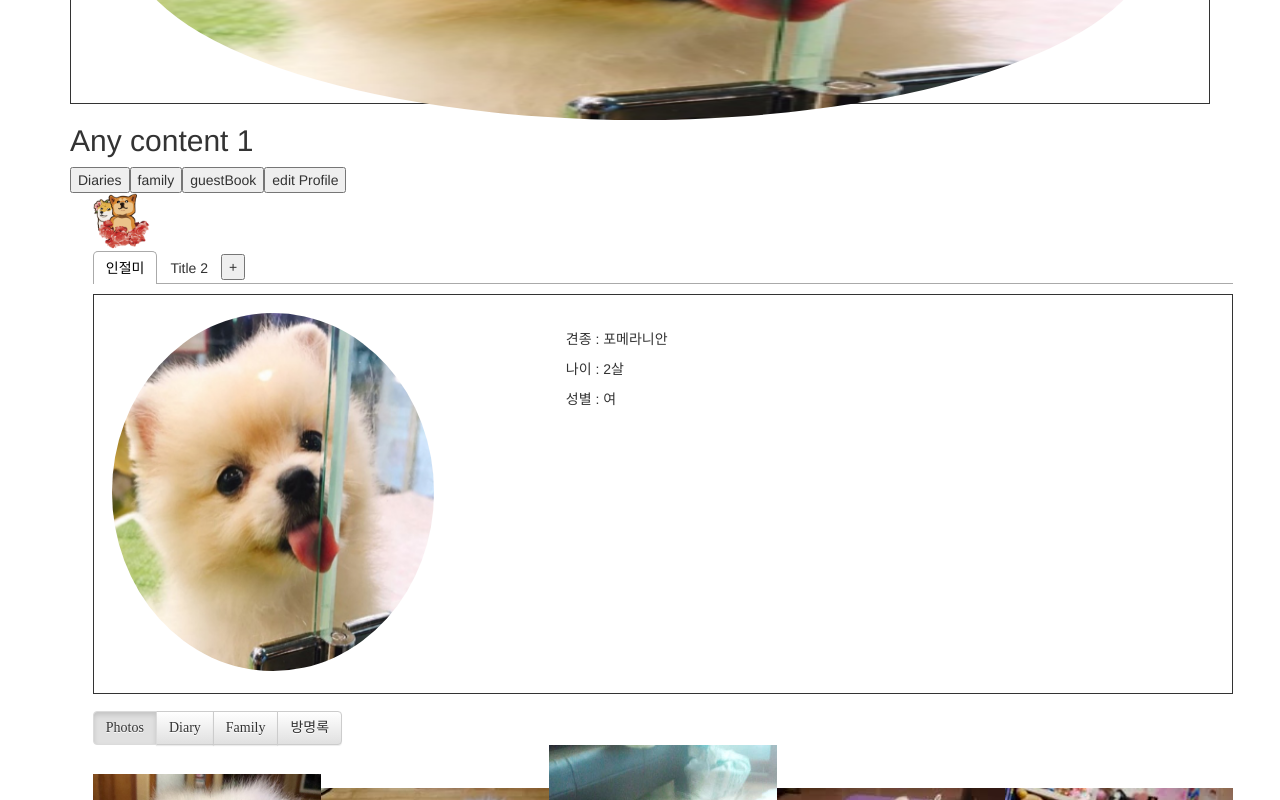
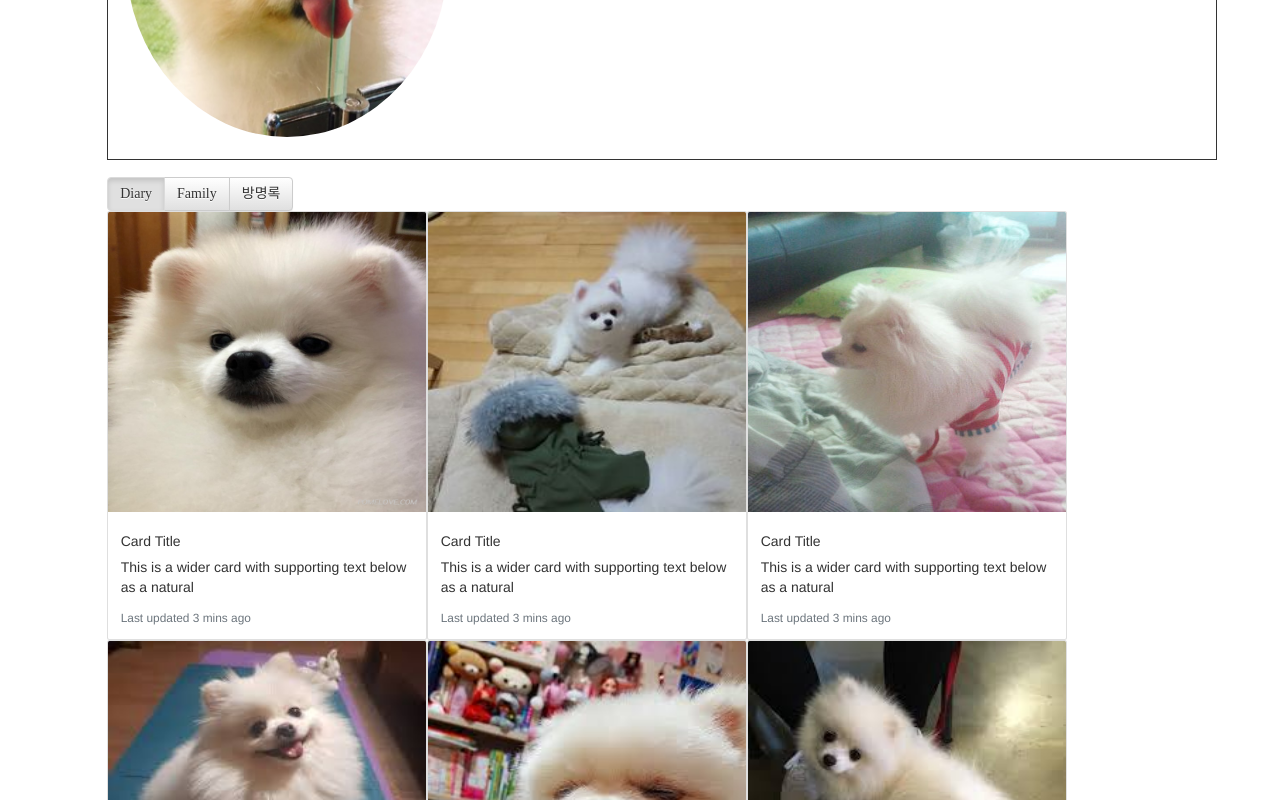
Before and after one commit to YangChoDa/Getting, a React (Create React App) app in the folder getting/: page /person in a window 1280 px wide. Shown: the part 340-1140 px from the top of the page. Built offline with nearby package versions, Linux system fonts and the light colour scheme.

Commit message:
다이어리 컴퍼넌트 완성

```diff
--- a/getting/package.json
+++ b/getting/package.json
@@ -3,13 +3,15 @@
   "version": "0.1.0",
   "private": true,
   "dependencies": {
+    "bootstrap": "^4.1.3",
     "classnames": "^2.2.6",
     "react": "^16.6.3",
     "react-bootstrap": "^0.32.4",
     "react-dom": "^16.6.3",
     "react-fontawesome": "^1.6.1",
     "react-scripts": "2.1.1",
-    "react-tabs": "^2.3.0"
+    "react-tabs": "^2.3.0",
+    "reactstrap": "^6.5.0"
   },
   "scripts": {
     "start": "react-scripts start",
--- a/getting/src/components/App.js
+++ b/getting/src/components/App.js
@@ -10,7 +10,7 @@ class App extends Component {
     render() {
       return (
         <div className="ui container">
-            <MyPage></MyPage>
+            {/* <MyPage></MyPage> */}
             {/* <Login></Login> */}
             <Person></Person>
         </div>
--- a/getting/src/components/personComponents/Menu.css
+++ b/getting/src/components/personComponents/Menu.css
@@ -1,4 +1,4 @@
-img{
-    width:20%;
-    height:30%;
+.cards{
+    width:40vh;
+    float:left;
 }
--- a/getting/src/components/personComponents/Menu.js
+++ b/getting/src/components/personComponents/Menu.js
@@ -4,7 +4,17 @@ import {
   ToggleButtonGroup,
   ToggleButton
 } from "react-bootstrap";
+import {
+  Card,
+  CardImg,
+  CardText,
+  CardBody,
+  CardTitle,
+  CardSubtitle,
+  Button
+} from "reactstrap";
 import "./Menu.css";
+import "bootstrap/dist/css/bootstrap.min.css";
 
 class Menu extends Component {
   photos = [];
@@ -12,28 +22,47 @@ class Menu extends Component {
   constructor(props) {
     super(props);
     this.photos = props.photos.map(photo => {
-      return <img key={photo.url} src={photo.url} />;
+      return (
+        <div className="cards">
+          <Card>
+            <CardImg
+              top
+              width="100%"
+              height="300px"
+              src={photo.url}
+              alt="Card image cap"
+            />
+            <CardBody>
+              <CardTitle>Card Title</CardTitle>
+              <CardText>
+                This is a wider card with supporting text below as a natural
+              </CardText>
+              <CardText>
+                <small className="text-muted">Last updated 3 mins ago</small>
+              </CardText>
+            </CardBody>
+          </Card>
+        </div>
+      );
     });
     this.state = {
-        menuBtn: "photos"
-      };
+      menuBtn: "diaries"
+    };
   }
 
-  setValue = (e) => {
+  setValue = e => {
     this.setState({ menuBtn: e });
     // this.state = {menuBtn:e};
-  }
+  };
 
   render() {
     let menuState;
-    if(this.state.menuBtn === 'photos'){
-        menuState = <div className="photos">{this.photos}</div>;
-    }else if(this.state.menuBtn === 'diaries'){
-        menuState = <div className="diaries" />;
-    }else if(this.state.menuBtn === 'families'){
-        menuState = <div className="families" />;
-    }else{
-        menuState = <div className="visitors" />;
+    if (this.state.menuBtn === "diaries") {
+      menuState = <div className="diaries">{this.photos}</div>;
+    } else if (this.state.menuBtn === "families") {
+      menuState = <div className="families" />;
+    } else {
+      menuState = <div className="visitors" />;
     }
     return (
       <div className="menu">
@@ -41,10 +70,9 @@ class Menu extends Component {
           <ToggleButtonGroup
             type="radio"
             name="options"
-            defaultValue="photos"
+            defaultValue="diaries"
             onChange={this.setValue}
           >
-            <ToggleButton value="photos">Photos</ToggleButton>
             <ToggleButton value="diaries">Diary</ToggleButton>
             <ToggleButton value="families">Family</ToggleButton>
             <ToggleButton value="visitors">방명록</ToggleButton>
--- a/getting/src/index.js
+++ b/getting/src/index.js
@@ -2,4 +2,5 @@ import React from 'react'
 import ReactDOM from "react-dom";
 import App from './components/App';
 
+
 ReactDOM.render(<App/>, document.querySelector('#root'));
```
Also changed, not shown: getting/src/components/personComponents/List.js (deleted, +0 -15 lines), 1 other file (tests, documents, lock files or other folders).
